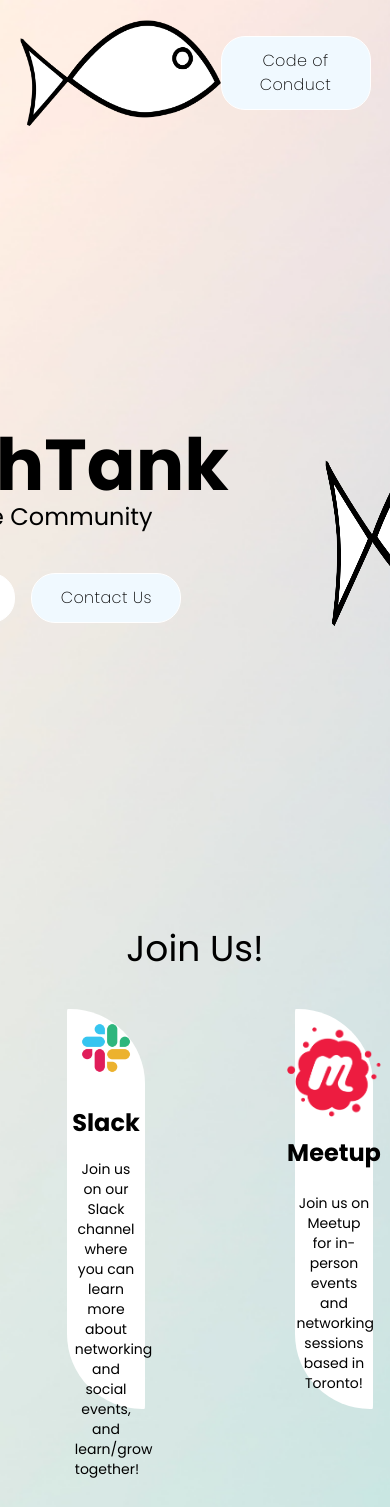
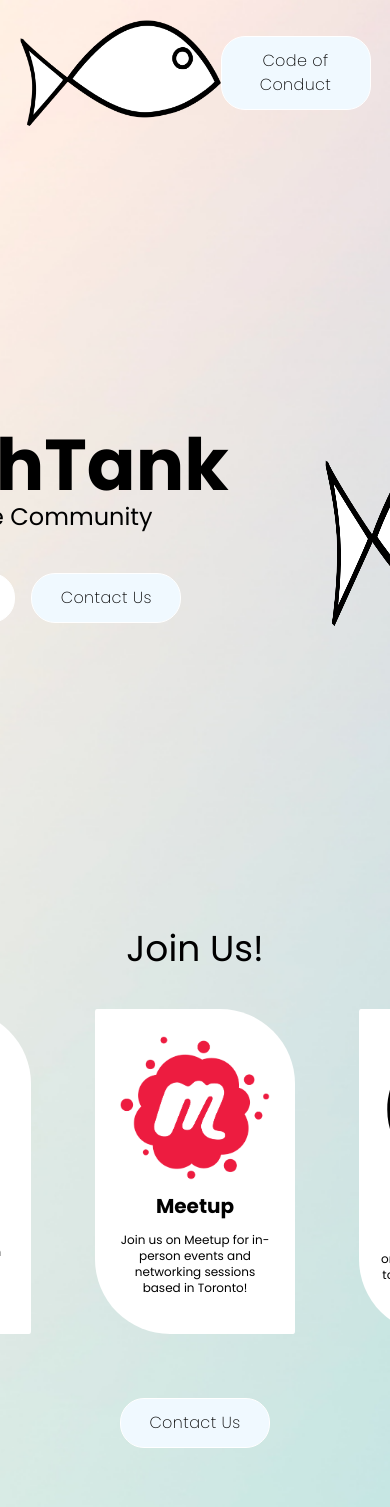
Before and after one commit to tech-tankorg/techtank-site, a Next.js app: page / in a window 390 px wide. Shown: the top 1507 px of the page. Built offline with nearby package versions, Linux system fonts and the light colour scheme; no server answers.

Commit message:
modify slack asset, add tw configs, clean up tw classes in JoinUs, completed media queries down to 890px

```diff
--- a/app/code-of-conduct/page.tsx
+++ b/app/code-of-conduct/page.tsx
@@ -6,7 +6,7 @@ export default function CoC() {
   return (
     <>
       <Header />
-      <section className="wrapper">
+      <section className="codeOfConduct wrapper pb-6">
         <h2 className="text-center text-5xl p-3 m-3 uppercase font-light">
           Code of Conduct
         </h2>
--- a/app/components/JoinUs.tsx
+++ b/app/components/JoinUs.tsx
@@ -3,7 +3,7 @@
 import Image from "next/image";
 import Link from "next/link";
 import React, { forwardRef, MouseEventHandler } from "react";
-import Slack from "../../public/slack.png";
+import Slack from "../../public/slack-cropped.png";
 import Meetup from "../../public/Meetup_Logo.png";
 import Github from "../../public/GitHub_Invertocat_Logo.svg";
 
@@ -17,79 +17,75 @@ const JoinUs = React.forwardRef<HTMLDivElement, JoinUsProps>(
       <div className="min-h-[90vh] max-w-[1440px] mx-auto my-6" ref={ref}>
         <h2 className="text-4xl text-center">Join Us!</h2>
 
-        <div className="flex flex-col">
-          <div className="flex flex-wrap justify-center gap-[100px] mt-10 ml-13">
+        <div className="flex flex-col items-center">
+          <div className="flex justify-center gap-24 mt-10 lg:gap-16">
             <div className="joinUsCard">
-              <div className="flex justify-center align-center text-center">
               <Link
                 target="_blank"
                 href="https://join.slack.com/t/thetechtank/shared_invite/zt-1ye3x0prk-VJm0VLmdA~hmhx1vRIueiA"
-                  className="flex flex-col items-center justify-center"
+                className="joinUsLink"
               >
                 <Image
                   src={Slack}
                   alt="slack icon"
-                    width={200}
-                    height={200}
+                  width={175}
+                  height={175}
+                  className="joinUsImg"
                 />
-                  <h3 className="text-2xl">Slack</h3>
-                  <p className="w-[80%] text-center mt-5 text-sm">
+                <h3>Slack</h3>
+                <p>
                   Join us on our Slack channel where you can learn more about
-                    networking and social events, and learn/grow together!
+                  networking and social events!
+                </p>
+              </Link>
+            </div>
+
+            <div className="joinUsCard">
+              <Link
+                target="_blank"
+                // TODO: link needs to be revised
+                href="https://www.meetup.com"
+                className="joinUsLink"
+              >
+                <Image
+                  src={Meetup}
+                  alt="slack icon"
+                  width={175}
+                  height={175}
+                  className="joinUsImg"
+                />
+                <h3>Meetup</h3>
+                <p>
+                  Join us on Meetup for in-person events and networking sessions
+                  based in Toronto!
+                </p>
+              </Link>
+            </div>
+
+            <div className="joinUsCard">
+              <Link
+                target="_blank"
+                href="https://github.com/tech-tankorg"
+                className="joinUsLink"
+              >
+                <Image
+                  src={Github}
+                  alt="slack icon"
+                  width={175}
+                  height={175}
+                  className="joinUsImg"
+                />
+                <h3>Github</h3>
+                <p>
+                  Join our Github organization to contribute towards our
+                  open-source community!
                 </p>
               </Link>
             </div>
           </div>
-
-            <div className="joinUsCard">
-              <div className="flex justify-center align-center text-center">
-                <Link
-                  target="_blank"
-                  // TODO: link needs to be revised
-                  href="https://www.meetup.com"
-                  className="flex flex-col items-center justify-center mt-[18px]"
-                >
-                  <Image
-                    src={Meetup}
-                    alt="slack icon"
-                    width={200}
-                    height={200}
-                  />
-                  <h3 className="text-2xl">Meetup</h3>
-                  <p className="w-[80%] text-center mt-6 text-sm">
-                    Join us on Meetup for in-person events and networking
-                    sessions based in Toronto!
-                  </p>
-                </Link>
-              </div>
-            </div>
-
-            <div className="joinUsCard">
-              <div className="flex justify-center align-center text-cente">
-                <Link
-                  target="_blank"
-                  href="https://github.com/tech-tankorg"
-                  className="flex flex-col items-center justify-center mt-[18px]"
-                >
-                  <Image
-                    src={Github}
-                    alt="slack icon"
-                    width={200}
-                    height={200}
-                  />
-                  <h3 className="text-2xl">Github</h3>
-                  <p className="w-[80%] text-center mt-5 text-sm">
-                    Join our Github organization to contribute towards our
-                    open-source community and build together!
-                  </p>
-                </Link>
-              </div>
-            </div>
-
-            <button className="btn" onClick={onContactUsClick}>
+          <button className="btn mt-16" onClick={onContactUsClick}>
             Contact Us
           </button>
-          </div>
         </div>
       </div>
     );
--- a/styles/input.css
+++ b/styles/input.css
@@ -26,17 +26,34 @@ body {
 }
 
 .joinUsCard {
-  flex-wrap: wrap;
-  background-color: white;
-  height: 400px;
-  width: 23%;
-  border-radius: 5% 75px;
-  margin-left: 50px;
-  width: 20%;
-  border-radius: 1% 75px;
+  @apply flex bg-white h-[400px] w-[20%] min-w-[250px] rounded-custom md:min-w-[200px] md:h-[325px];
 }
 
-h3 {
-  font-weight: bold;
-  margin-top: 20px;
+.joinUsLink {
+  @apply flex flex-col items-center justify-center;
 }
+
+.joinUsImg {
+  @apply pb-6 md:w-[150px] md:h-auto md:pb-3;
+}
+
+.joinUsCard h3 {
+  @apply font-bold text-2xl md:text-xl;
+}
+
+.joinUsCard p {
+  @apply w-[80%] text-center mt-5 text-sm md:text-xs md:my-3;
+}
+
+.codeOfConduct p,
+.codeOfConduct li {
+  @apply md:text-sm;
+}
+
+.codeOfConduct h2 {
+  @apply md:text-4xl;
+}
+
+.codeOfConduct h4 {
+  @apply md:text-2xl;
+}
--- a/tailwind.config.js
+++ b/tailwind.config.js
@@ -9,8 +9,15 @@ module.exports = {
     "./app/**/*.{js,ts,jsx,tsx,mdx}",
   ],
   theme: {
+    extend: {
       backgroundImage: {
         gradient: 'url("../public/gradient-vertical.png") ',
+      },
+      screens: {
+        lg: { max: "1280px" },
+        md: { max: "890px" },
+        sm: { max: "760px" },
+        xs: { max: "414px" },
       },
       colors: {
         white: "#FFFFFF",
@@ -18,7 +25,10 @@ module.exports = {
         black: "#000",
         darkTurquoise: "#35938c",
       },
-    extend: {},
+      borderRadius: {
+          'custom': '1% 75px',
+        },
+    }
   },
   plugins: [],
 };
```
Also changed, not shown: public/slack-cropped.png (added), 1 other file (tests, documents, lock files or other folders). Lines whose indentation alone changed are shown as unchanged.
